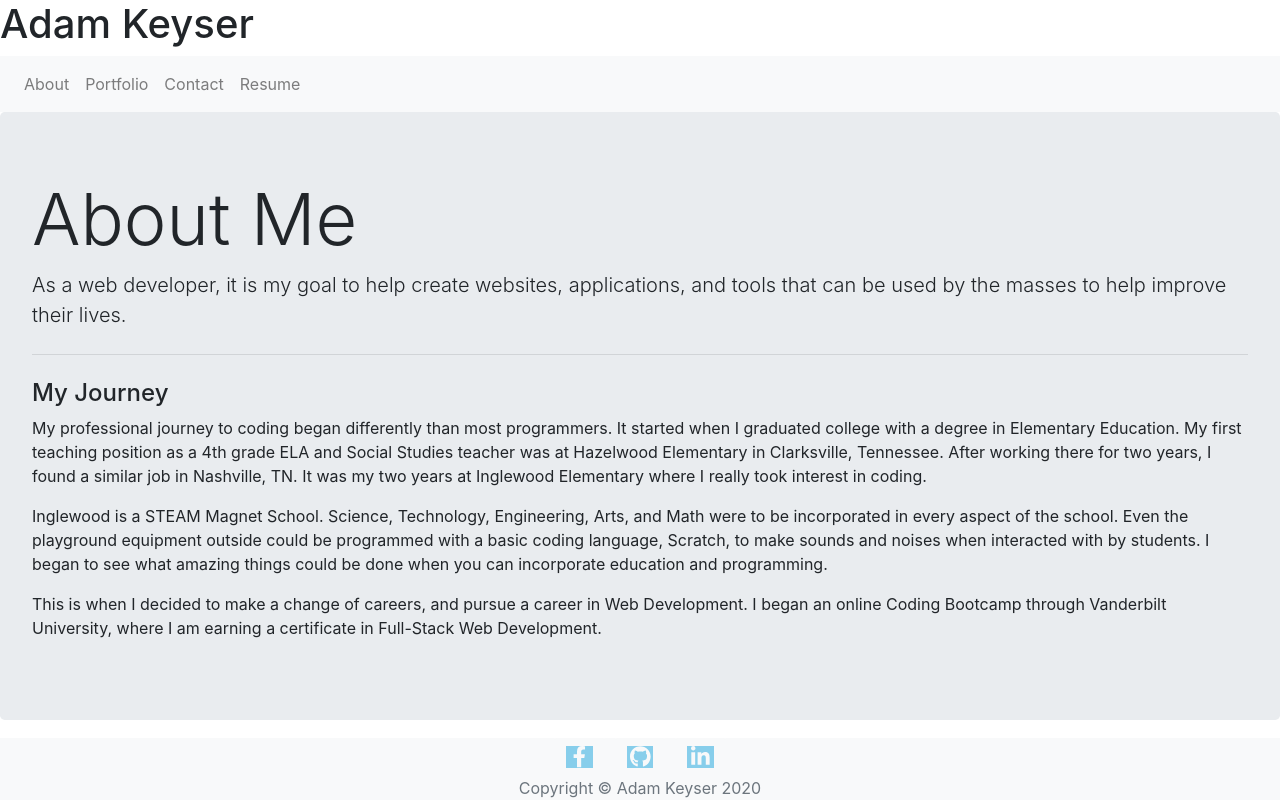
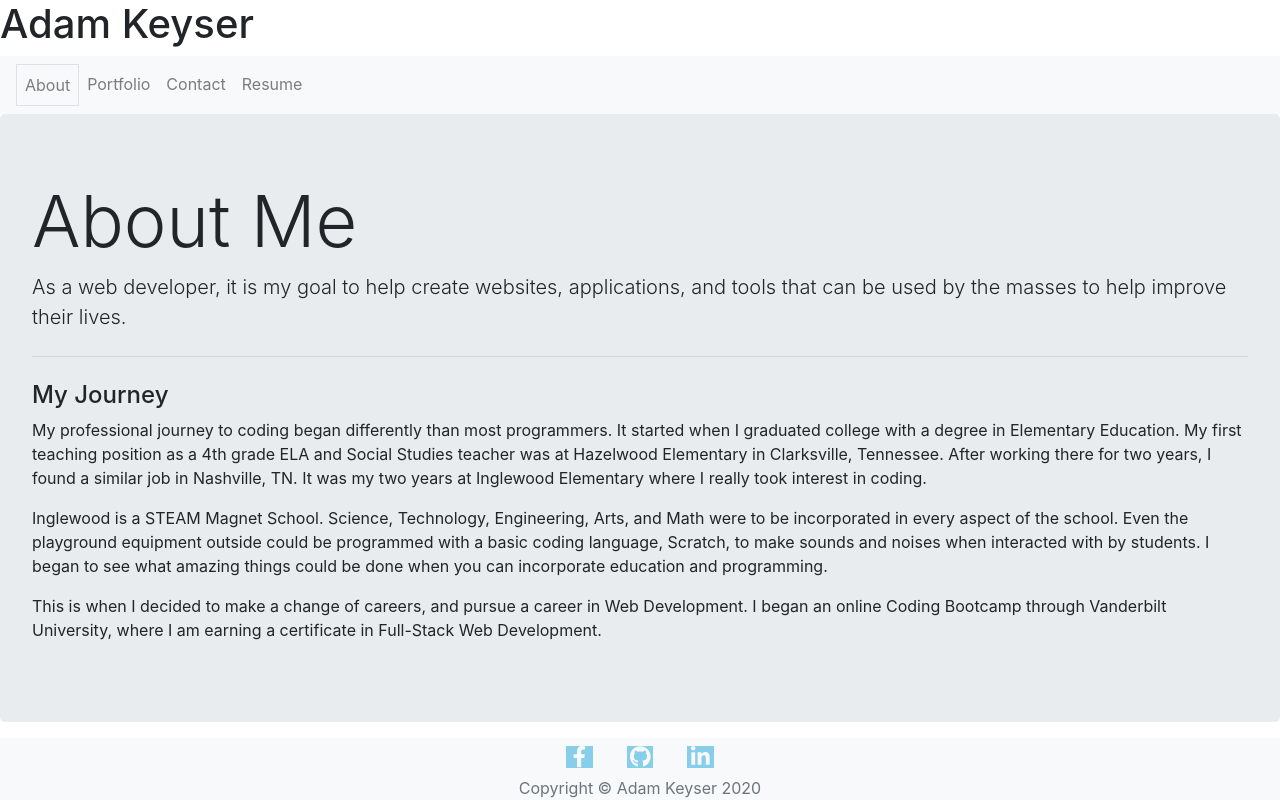
Before and after one commit to adamkeyser45/professional_portfolio, a React (Create React App) app: page / in a window 1280 px wide. Built offline with nearby package versions, Linux system fonts and the light colour scheme.

Commit message:
navbar is done, minus final styling

```diff
--- a/src/components/Navigation/index.js
+++ b/src/components/Navigation/index.js
@@ -29,7 +29,7 @@ function Navigation() {
                     {tabs.map(tab => (
                         <a
                             key={tab}
-                            className="nav-item nav-link"
+                            className={`nav-item nav-link ${currentTab === tab && 'border'}`}
                             href={"#" + tab.toLowerCase()}
                             onClick={() => setCurrentTab(tab)}
                         >
```
